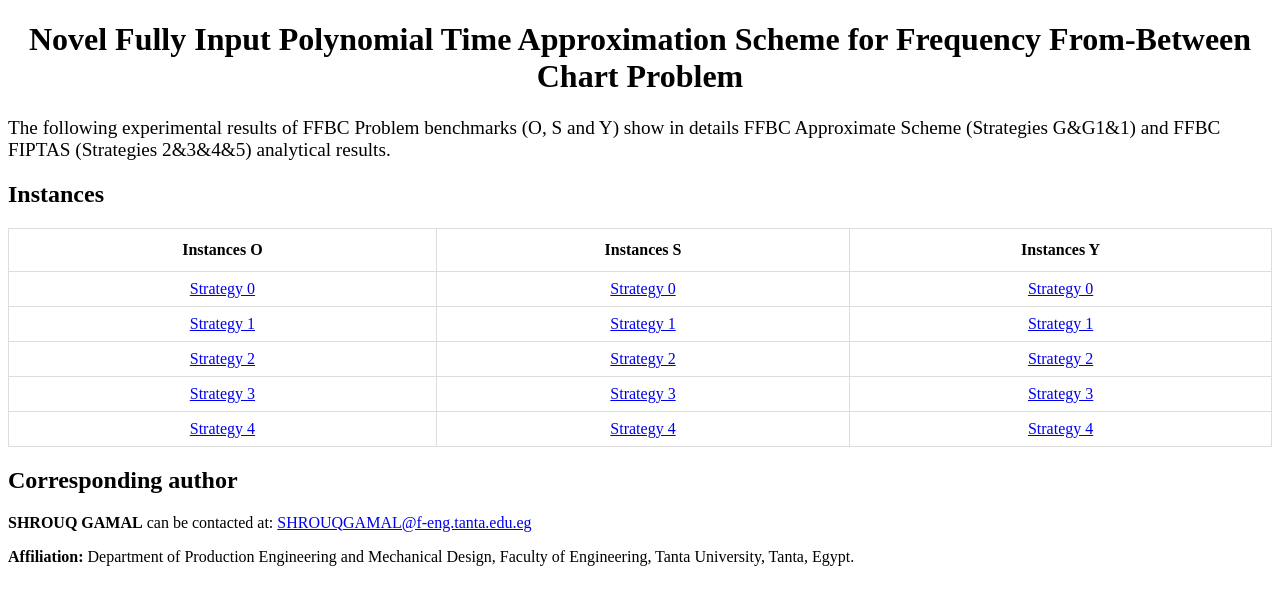
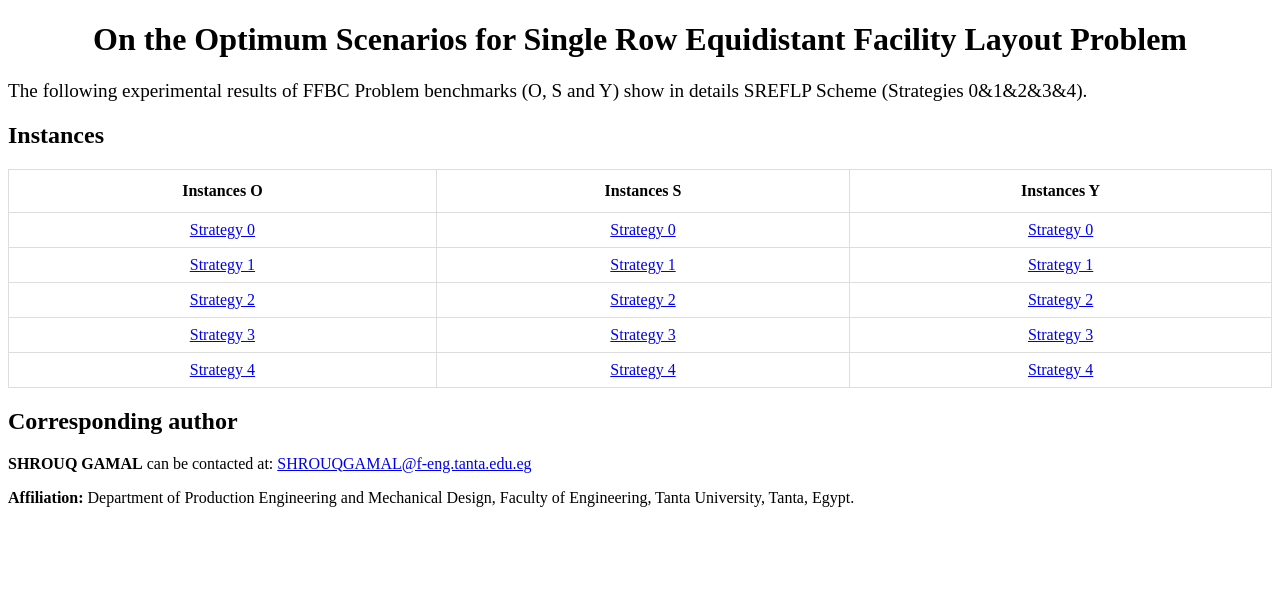
Before and after one commit to SHROUQGAMAL/OPT-Scenarios, a plain HTML site: page index.html in a window 1280 px wide. Drawn offline with Linux system fonts and the light colour scheme; a script that the page names is missing.

Commit message:
Update index.html

```diff
--- a/index.html
+++ b/index.html
@@ -10,14 +10,14 @@
 <body>
     <header>
         <div id="intro">
-            <h1>Novel Fully Input Polynomial Time Approximation Scheme for Frequency From-Between Chart Problem</h1>
+            <h1>On the Optimum Scenarios for Single Row Equidistant Facility Layout Problem</h1>
 
         </div>
     </header>
 
     <div class="head">
         <p id="intro2">
-The following experimental results of FFBC Problem benchmarks (O, S and Y) show in details FFBC Approximate Scheme (Strategies G&G1&1) and FFBC FIPTAS (Strategies 2&3&4&5) analytical results.        </p>
+The following experimental results of FFBC Problem benchmarks (O, S and Y) show in details SREFLP Scheme (Strategies 0&1&2&3&4).        </p>
     </div>
 
     <div class="instances">
```
